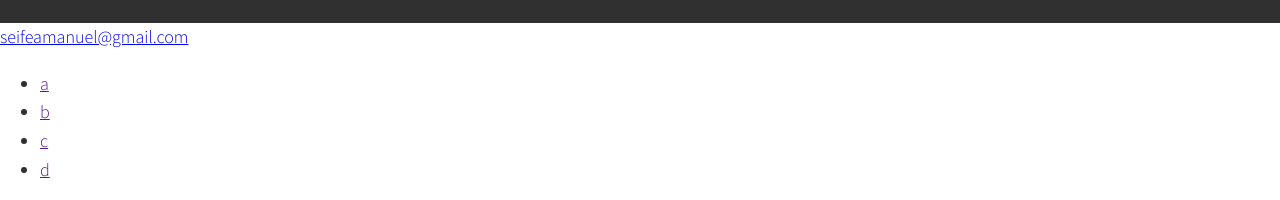
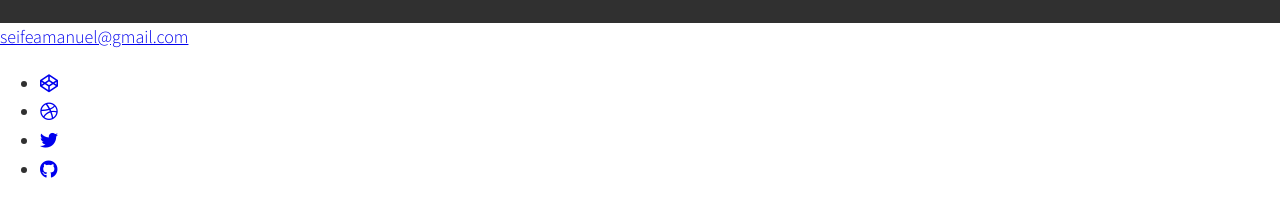
Before and after one commit to amanst1/portfolio-site, a plain HTML site: page index.html in a window 1280 px wide. Shown: the part 2859-3059 px from the top of the page. Drawn offline with nearby package versions, Linux system fonts and the light colour scheme.

Commit message:
added social icons from font awesome

```diff
--- a/index.html
+++ b/index.html
@@ -149,10 +149,26 @@
                 <a href="mailto:seifeamanuel@gmail.com" class="footer__link">seifeamanuel@gmail.com</a>
 
                 <ul class="social-list">
-                    <li class="social-list__item" ><a class="social-list__link" href="">a</a></li>
-                    <li class="social-list__item" ><a class="social-list__link" href="">b</a></li>
-                    <li class="social-list__item" ><a class="social-list__link" href="">c</a></li>
-                    <li class="social-list__item" ><a class="social-list__link" href="">d</a></li>
+                    <li class="social-list__item" >
+                        <a class="social-list__link" href="https://codepen.io">
+                            <i class="fab fa-codepen"></i>
+                        </a>
+                    </li>
+                    <li class="social-list__item" >
+                        <a class="social-list__link" href="https://dribbble.com">
+                            <i class="fab fa-dribbble"></i>
+                        </a>
+                    </li>
+                    <li class="social-list__item" >
+                        <a class="social-list__link" href="https://twitter.com">
+                            <i class="fab fa-twitter"></i>
+                        </a>
+                    </li>
+                    <li class="social-list__item" >
+                        <a class="social-list__link" href="https://github.com">
+                            <i class="fab fa-github"></i>
+                        </a>
+                    </li>
                 </ul>
             </footer>
 
```
